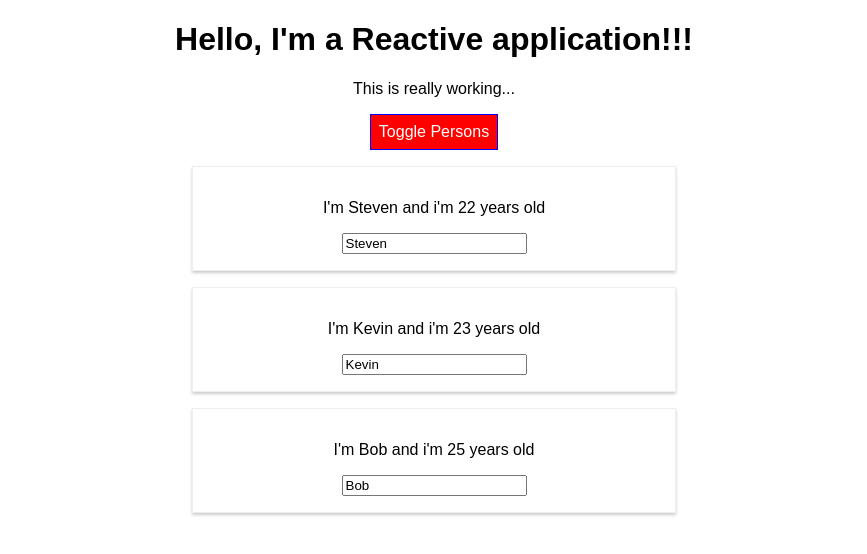
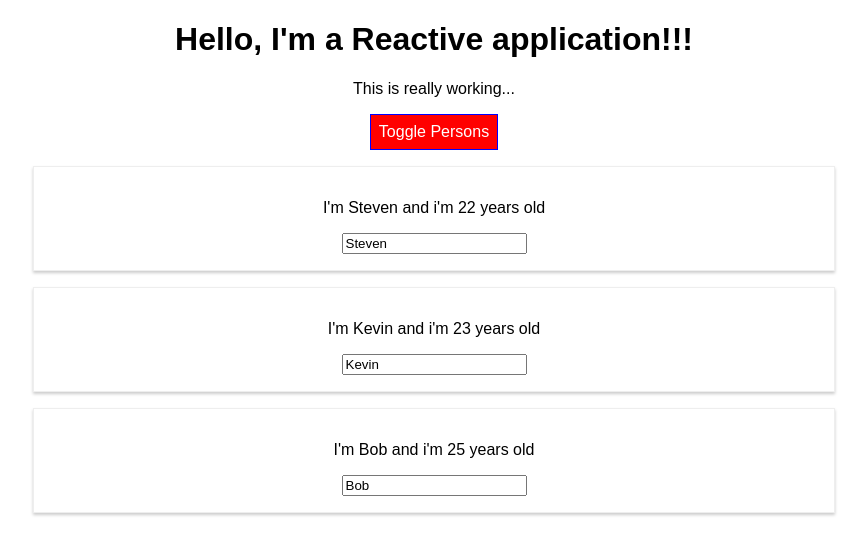
Before and after one commit to steven-espin/react-guide, a React (Create React App) app: page / in a window 1280 px wide. Both pictures are taken after a click on the button "Toggle Persons". Shown: the top 554 px of the page, without its empty margins (206-1073 px from the left). Built offline with nearby package versions, Linux system fonts and the light colour scheme.

Commit message:
removing radium

```diff
--- a/src/App.js
+++ b/src/App.js
@@ -1,7 +1,6 @@
 import React, { Component } from 'react';
 import './App.css';
 import Person from './Person/Person';
-import Radium , { StyleRoot } from 'radium';
 
 class App extends Component {
   state = {
@@ -48,11 +47,7 @@
       font: 'inherit',
       border: '1px solid blue',
       padding: '8px',
-      cursor: 'pointer',
-      ':hover': {
-        backgroundColor: 'lightgreen',
-        color: 'black'
-      }
+      cursor: 'pointer'
     };
 
     let persons = null;
@@ -71,11 +66,6 @@
       );
 
       style.backgroundColor = 'red';
-      style[':hover'] = {
-        backgroundColor: 'salmon',
-        color: 'black'
-      }
-
     }
 
     const classes = [];
@@ -87,16 +77,14 @@
     }
 
     return (
-      <StyleRoot>
       <div className="App">
         <h1>Hello, I'm a Reactive application!!!</h1>
         <p className={classes.join(' ')}>This is really working...</p>
         <button onClick={this.togglePersonsHandler} style={style}>Toggle Persons</button>
         {persons}
       </div>
-      </StyleRoot>
     );
   }
 }
 
-export default Radium(App);
+export default App;
--- a/src/Person/Person.js
+++ b/src/Person/Person.js
@@ -1,15 +1,9 @@
 import React from 'react';
 import './Person.css';
-import Radium from 'radium';
 
 const person = (props) => {
-    const style = {
-        '@media (min-width: 500px)' : {
-            width: '450px'
-        }
-    };
     return (
-        <div className='Person' style={style}>
+        <div className='Person'>
             <p onClick={props.click}>I'm {props.name} and i'm {props.age} years old</p>
             <p>{props.children}</p>
             <input type="text" onChange={props.changed} value={props.name} />
@@ -17,4 +11,4 @@
     )
 };
 
-export default Radium(person);
+export default person;
```
Lines whose indentation alone changed are shown as unchanged.
